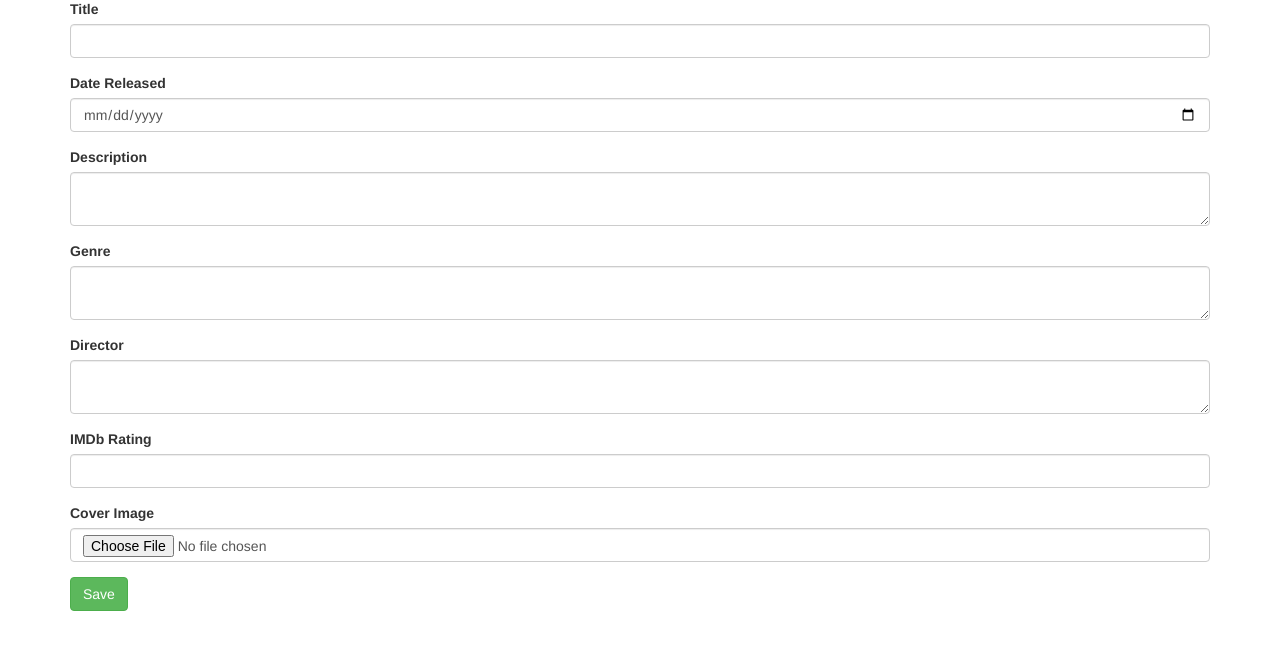
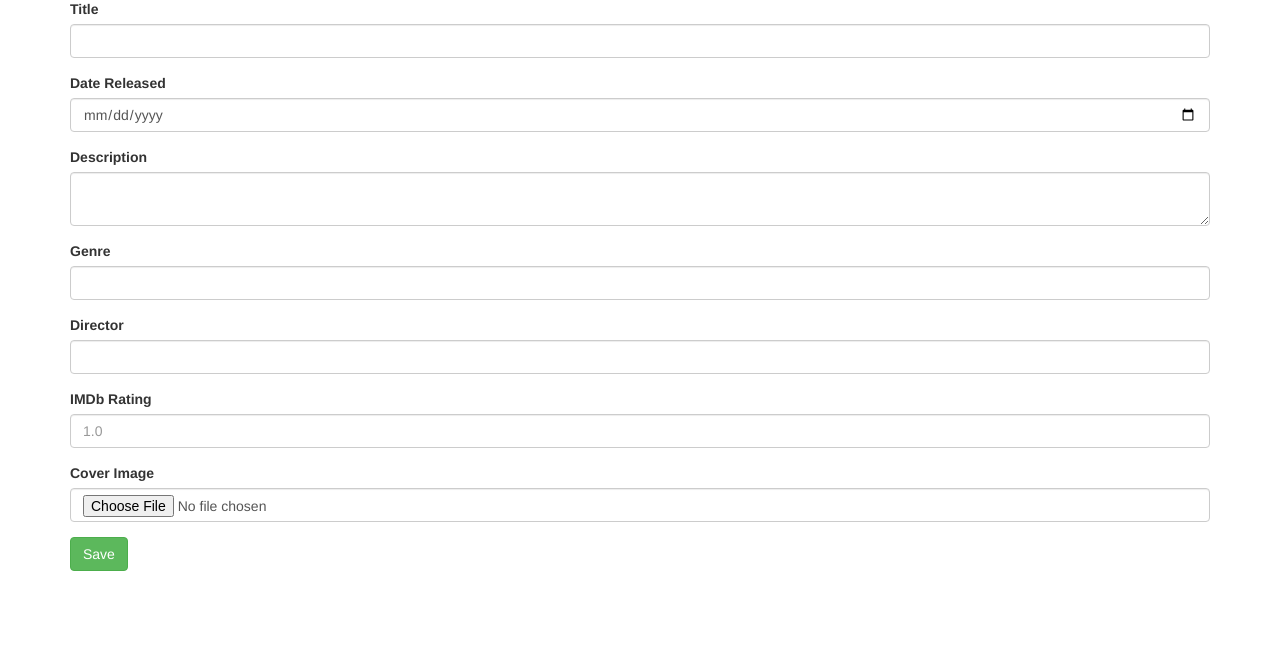
Before and after one commit to owensr5/ca4106, a Flask app: page /moviess/add in a window 1280 px wide. Shown: the part 129-779 px from the top of the page. Run offline with Flask 2, Linux system fonts and the light colour scheme; some libraries are stand-ins or nearby versions.

Commit message:
Update form.html

```diff
--- a/src/movies_files/bookshelf/templates/form.html
+++ b/src/movies_files/bookshelf/templates/form.html
@@ -39,17 +39,17 @@
 
     <div class="form-group">
     <label for="genre">Genre</label>
-    <textarea name="genre" id="genre" class="form-control">{{movies.genre}}</textarea>
+    <input type="text" name="genre" id="genre" value="{{movies.genre}}" class="form-control"/>
   </div>
 
     <div class="form-group">
     <label for="director">Director</label>
-    <textarea name="director" id="director" class="form-control">{{movies.director}}</textarea>
+    <input type="text" name="director" id="director" value="{{movies.director}}" class="form-control"/>
   </div>
 
     <div class="form-group">
     <label for="rating">IMDb Rating</label>
-    <input type="number" name="rating" id="rating" value="{{movies.rating}}" class="form-control"/>
+    <input type="number" placeholder="1.0" step="0.1" min="0" max="10" name="rating" id="rating" value="{{movies.rating}}" class="form-control"/>
   </div>
 
   <div class="form-group">
```
